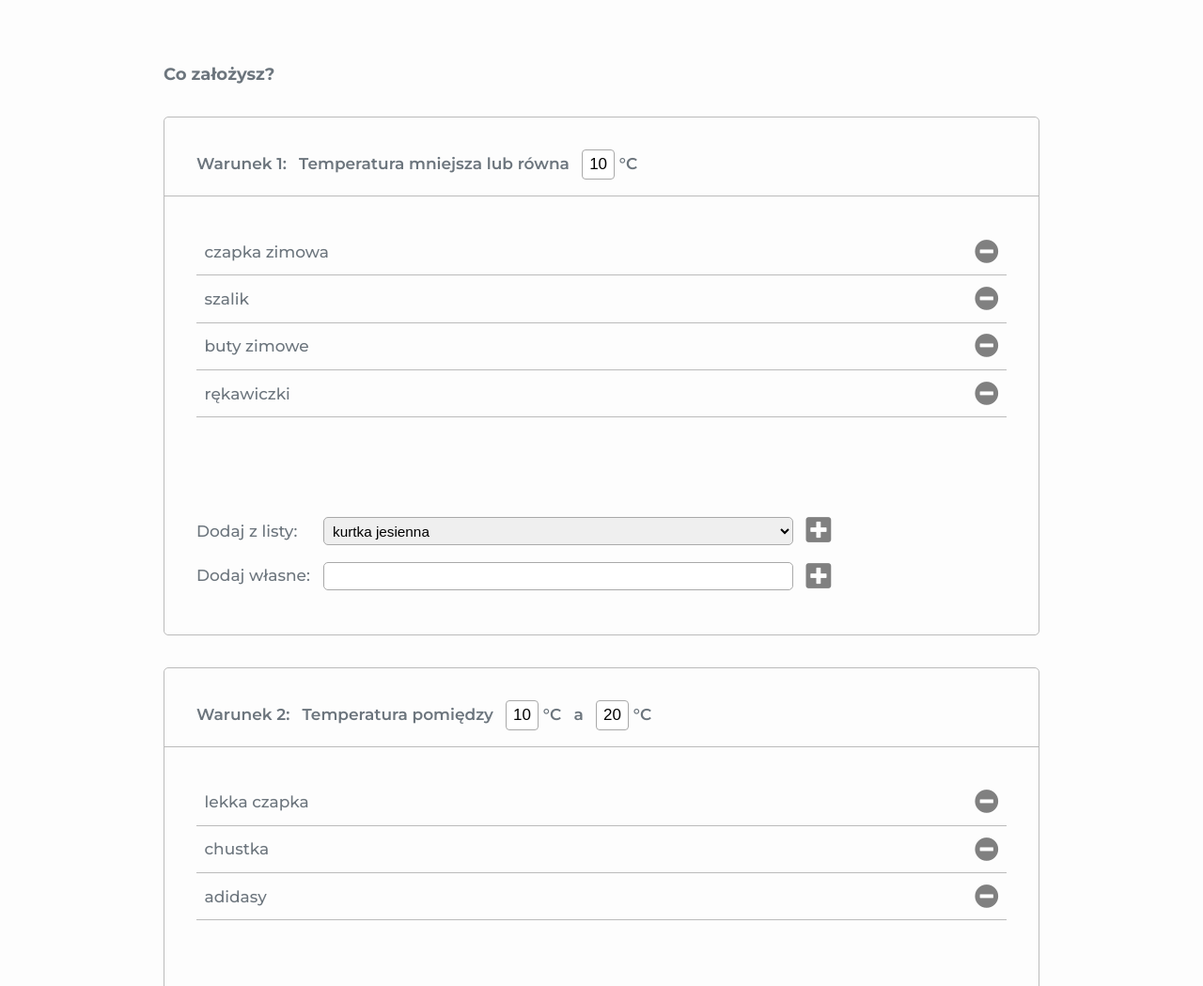
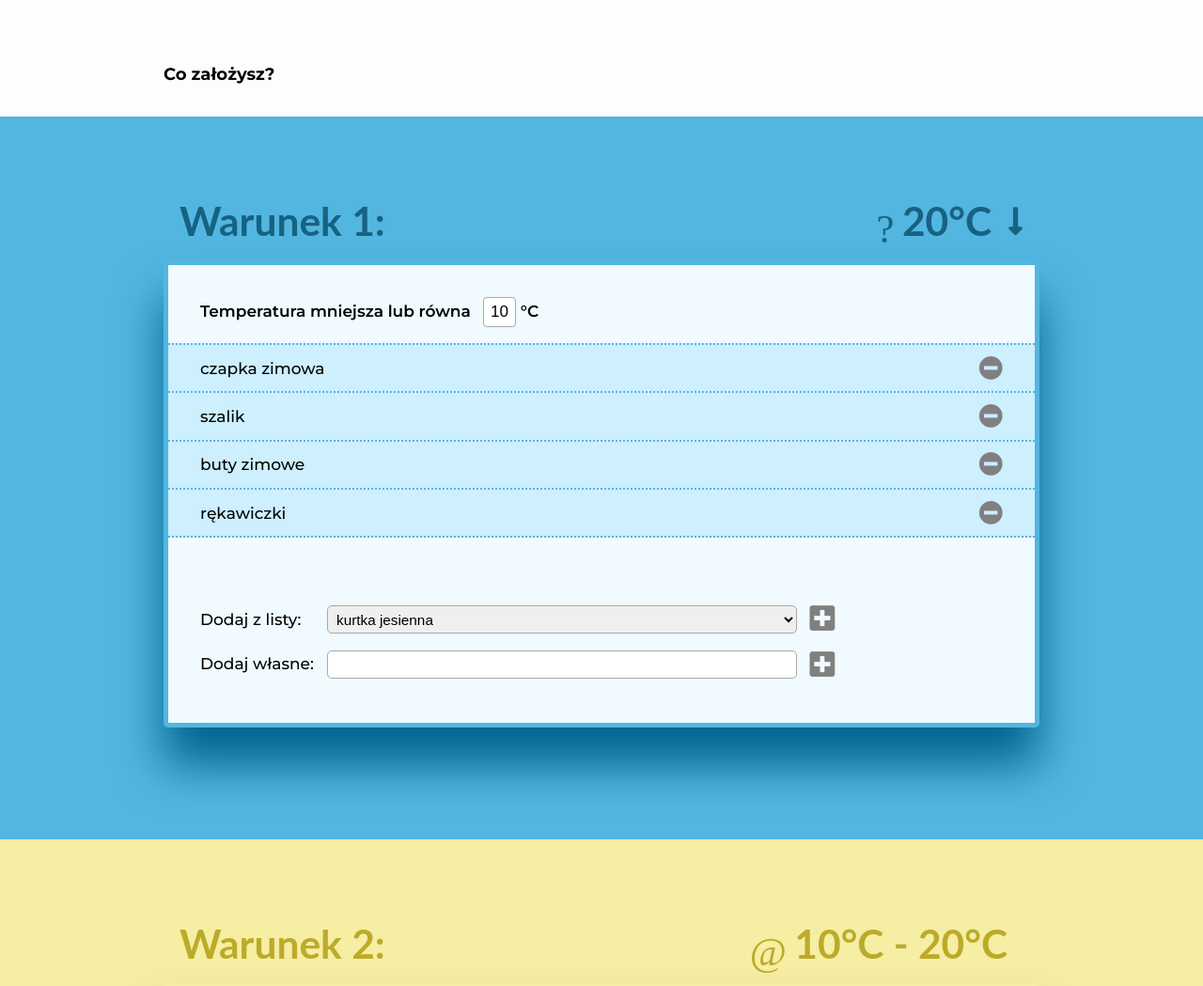
Before and after one commit to jozefowiczanna/meteoszafa, a website: page development/index.html in a window 1280 px wide. Shown: the part 720-1769 px from the top of the page at 94% size. Drawn offline with Linux system fonts and the light colour scheme; a web font is replaced by a local one.

Commit message:
Dodanie zestawu kolorów i ikon dla każdego z warunków

```diff
--- /dev/null
+++ b/components/sass/_background.scss
@@ -0,0 +1,121 @@
+// _background.scss
+
+
+// **********
+// font-size: 1.5rem;
+// padding: 0.5rem;
+// margin-left: -0.5rem;
+// background-color: #1f83ad;
+// color: white;
+// border-radius: 5px;
+// *****************
+
+
+.bgc {
+	padding: 5rem 0 7rem;
+}
+
+.big-wrapper {
+	font-size: 1.8rem;
+	padding: 0 1rem;
+}
+
+.big-text-group {
+	display: flex;
+	align-items: center;
+
+
+	.fas {
+		font-size: 0.8em;
+		padding-bottom: 1rem;
+	}
+
+	.icon {
+		margin-right: 0.5rem;
+	}
+}
+
+.big-text {
+	font-family: 'Lato';
+	font-weight: 700;
+	margin: 0 1rem 1rem 0;
+}
+
+// x y blur shadow for all conditions
+$shadow: 0 40px 50px;
+
+// condition 1 (blue)
+$bgc-01: hsl(198, 70%, 60%);
+$bgc-01_box: hsl(198, 100%, 28%);
+$bgc-01_text: hsl(198, 70%, 30%);
+$bgc-01_light: hsla(198, 95%, 97%, 1);
+$bgc-01_list: hsla(198, 95%, 90%, 1);
+$bgc-01_list-hover: hsla(198, 95%, 85%, 1);
+
+// condition 2 (yellow)
+$bgc-02: hsl(55, 80%, 80%);
+$bgc-02_box: hsl(55, 63%, 35%);
+$bgc-02_text: hsl(53, 64%, 45%);
+$bgc-02_light: hsla(55, 95%, 97%, 1);
+$bgc-02_list: hsla(55, 90%, 90%, 1);
+$bgc-02_list-hover: hsla(55, 90%, 80%, 1);
+$bgc-02-border: hsla(55, 80%, 50%, 1);
+
+// condition 3 (green)
+$bgc-03: hsl(88, 63%, 63%);
+$bgc-03_box: hsl(88, 55%, 30%);
+$bgc-03_text: hsl(88, 73%, 35%);
+$bgc-03_light: hsla(88, 90%, 98%, 1);
+$bgc-03_list: hsla(88, 90%, 90%, 1);
+$bgc-03_list-hover: hsla(88, 90%, 80%, 1);
+
+// condition 4 (gray)
+$bgc-04: hsl(0, 0%, 95%);
+$bgc-04_box: hsl(0, 0%, 50%);
+$bgc-04_text: hsl(0, 0%, 50%);
+$bgc-04_light: hsla(0, 0%, 98%, 1);
+$bgc-04_list: hsl(0, 0%, 95%);
+$bgc-04_list-hover: hsl(0, 0%, 90%);
+$bgc-02-border: hsla(0, 0%, 80%, 1);
+
+// condition 5 (gray blue)
+$bgc-05: hsl(198, 50%, 65%);
+$bgc-05_box: hsl(198, 50%, 30%);
+$bgc-05_text: hsl(198, 50%, 30%);
+$bgc-05_light: hsla(198, 95%, 98%, 1);
+$bgc-05_list: hsla(198, 70%, 93%, 1);
+$bgc-05_list-hover: hsla(198, 70%, 88%, 1);
+
+
+@mixin color-set($sel, $bg, $box, $text, $light, $list, $list-hover, $border) {
+	#{$sel} {
+		background-color: $bg;
+		.bgc-box {
+			border: 5px solid $bg !important;
+			box-shadow: $shadow $box;
+			background-color: $light;
+		}
+		.big-text-group {
+			color: $text;
+		}
+		.list-item {
+			$bw: 2px;
+			$bt: dotted;
+			border-bottom: $bw $bt $border;
+			background-color: $list;
+
+			&:first-of-type {
+				border-top: $bw $bt $border;
+			}
+			&:hover {
+				background-color: $list-hover;
+			}
+		}
+	}
+}
+
+@include color-set(".bgc-01", $bgc-01, $bgc-01_box, $bgc-01_text, $bgc-01_light, $bgc-01_list, $bgc-01_list-hover, $bgc-01);
+@include color-set(".bgc-02", $bgc-02, $bgc-02_box, $bgc-02_text, $bgc-02_light, $bgc-02_list, $bgc-02_list-hover, $bgc-02-border);
+@include color-set(".bgc-03", $bgc-03, $bgc-03_box, $bgc-03_text, $bgc-03_light, $bgc-03_list, $bgc-03_list-hover, $bgc-03);
+@include color-set(".bgc-04", $bgc-04, $bgc-04_box, $bgc-04_text, $bgc-04_light, $bgc-04_list, $bgc-04_list-hover, $bgc-02-border);
+@include color-set(".bgc-05", $bgc-05, $bgc-05_box, $bgc-05_text, $bgc-05_light, $bgc-05_list, $bgc-05_list-hover, $bgc-05);
--- a/components/sass/_base.scss
+++ b/components/sass/_base.scss
@@ -6,7 +6,6 @@ body {
   background-color: #FDFDFD;
   padding: 0;
   margin: 0;
-  color: #6c757d;
 }
 
 .wrapper {
@@ -48,7 +47,9 @@ body {
 }
 
 .cardround {
-  margin-bottom: 2rem;
+  // margin-bottom: 2rem;
+	background-color: #fff;
+	position: relative;
 }
 
 .no-border {
--- a/components/sass/_media.scss
+++ b/components/sass/_media.scss
@@ -89,12 +89,8 @@
 		margin-right: 0.5rem;
 	}
 
-	.list-condition {
-		padding: 2rem;
-	}
-
 	.list-item {
-		padding: 0.7rem 0.5rem;
+		padding: 0.7rem 2rem;
 	}
 
 	.add {
@@ -154,3 +150,21 @@
 		// margin-right: 2rem;
 	}
 }
+
+// =================================
+// background
+@media screen and (min-width: 700px) {
+	.big-wrapper {
+		display: flex;
+		justify-content: space-between;
+		align-items: center;
+		font-size: 2rem;
+	}
+}
+
+
+@media screen and (min-width: 900px) {
+	.big-wrapper {
+		font-size: 2.5rem;
+	}
+}
--- a/components/sass/_nav.scss
+++ b/components/sass/_nav.scss
@@ -3,7 +3,8 @@
 	position: fixed;
 	width: 100%;
 	background-color: $bg-color;
-	z-index: 10;
+	z-index: 999;
+	// box-shadow: 0 0 10px rgba(0, 0, 0, 0.5); // on-scroll
 }
 
 .nav_menu {
--- a/components/sass/_settings.scss
+++ b/components/sass/_settings.scss
@@ -5,7 +5,6 @@
 }
 
 .cardround_header {
-	border-bottom: 1px solid $bc-border-color;
   padding: 1rem;
 	font-weight: 600;
 }
@@ -52,7 +51,6 @@
   display: flex;
   justify-content: space-between;
   align-items: center;
-  border-bottom: 1px solid $bc-border-color;
 	transition: background-color 0.2s;
 
 	&:hover {
--- a/components/sass/_typography.scss
+++ b/components/sass/_typography.scss
@@ -6,6 +6,7 @@ body {
   font-family: 'Montserrat', sans-serif;
   font-size: 1rem;
 	font-weight: 500;
+	color: $text-color;
 }
 
 p {
--- a/components/sass/_variables.scss
+++ b/components/sass/_variables.scss
@@ -14,7 +14,7 @@ $bc-padding-left: 1rem;
 
 $light-blue: #27aae2;
 $bg-color: #FDFDFD;
-$text-color: #6c757d;
+$text-color: #000;
 
 // button colors:
 
@@ -37,12 +37,3 @@ $menu_link-color-hover: #bbb;
 // list
 
 $list-item-hover: #f9f9f9;
-
-
-// condition icons
-
-.diw-thermometer-25 {
-	color: blue;
-	display: inline-block;
-	font-size: 2rem;
-}
--- a/components/sass/style.scss
+++ b/components/sass/style.scss
@@ -3,6 +3,7 @@
 @import '_typography.scss';
 @import '_mixins.scss';
 @import '_base.scss';
+@import '_background.scss';
 @import '_nav.scss';
 @import '_about.scss';
 @import '_settings.scss';
--- a/development/index.html
+++ b/development/index.html
@@ -23,10 +23,11 @@
 	</header>
 
 	<main>
-		<div class="wrapper">
+		<div class="">
 
 			<!-- about -->
 			<section class="section about" id="#about">
+				<div class="wrapper">
 					<div class="about_holder">
 						<div class="about_text-holder">
 							<h1 class="h1-big">METEOSZAFA</h1>
@@ -44,6 +45,7 @@
 						</div>
 						<img class="logo-big" src="images/logo_rain.png" alt="">
 					</div>
+				</div>
 			</section>
 
 			<!-- settings -->
@@ -53,12 +55,23 @@
 					<!-- sethow -->
 
 					<section class="section">
+						<div class="wrapper">
 							<h2 id="sethow">Co założysz?</h2>
+						</div>
 
 						<!-- CONDITION 1 -->
-						<div class="cardround js-condition">
+						<section class="bgc bgc-01">
+							<div class="wrapper">
+								<div class="big-wrapper">
+									<div class="big-text-group big-text">Warunek 1:</div>
+									<div class="big-text-group">
+										<div class="icon diw-thermometer-25"></div>
+										<div class="big-text">20°C</div>
+										<i class="fas fa-long-arrow-alt-down"></i>
+									</div>
+								</div>
+								<div class="cardround bgc-box js-condition">
 									<div class="cardround_header">
-								<span class="condition_text-nr">Warunek 1:</span>
 										<label class="condition_label" for="condition-1">Temperatura mniejsza lub równa</label>
 										<input class="condition_input" type="text" id="condition-1" value="10">
 										<span class="condition_unit">°C</span>
@@ -86,12 +99,22 @@
 									</div><!-- cardround_body -->
 								</div><!-- cardround -->
 								<!-- END OF CONDITION 1 -->
+							</div>
+						</section>
 
 
 						<!-- CONDITION 2 -->
-						<div class="cardround js-condition">
+						<section class="bgc bgc-02">
+							<div class="wrapper">
+								<div class="big-wrapper">
+									<div class="big-text-group big-text">Warunek 2:</div>
+									<div class="big-text-group">
+										<div class="icon diw-thermometer-50"></div>
+										<div class="big-text">10°C - 20°C</div>
+									</div>
+								</div>
+								<div class="cardround bgc-box js-condition">
 									<div class="cardround_header">
-								<span class="condition_text-nr">Warunek 2:</span>
 										<label class="condition_label" for="condition-2a">Temperatura pomiędzy</label>
 										<input class="condition_input" type="text" id="condition-2a" value="10">
 										<span class="condition_unit">°C</span>
@@ -122,11 +145,22 @@
 									</div><!-- cardround_body -->
 								</div><!-- cardround -->
 								<!-- END OF CONDITION 2 -->
+							</div>
+						</section>
 
 						<!-- CONDITION 3 -->
-						<div class="cardround js-condition">
+						<section class="bgc bgc-03">
+							<div class="wrapper">
+								<div class="big-wrapper">
+									<div class="big-text-group big-text">Warunek 3:</div>
+									<div class="big-text-group">
+										<div class="icon diw-thermometer-75"></div>
+										<div class="big-text">20°C</div>
+										<i class="fas fa-long-arrow-alt-up"></i>
+									</div>
+								</div>
+								<div class="cardround bgc-box js-condition">
 									<div class="cardround_header">
-								<span class="condition_text-nr">Warunek 3:</span>
 										<label class="condition_label" for="condition-3">Temperatura powyżej</label>
 										<input class="condition_input" type="text" id="condition-3" value="10">
 										<span class="condition_unit">°C</span>
@@ -154,11 +188,22 @@
 									</div><!-- cardround_body -->
 								</div><!-- cardround -->
 								<!-- END OF CONDITION 3 -->
+							</div>
+						</section>
 
 						<!-- CONDITION 4 -->
-						<div class="cardround js-condition">
+						<section class="bgc bgc-04">
+							<div class="wrapper">
+								<div class="big-wrapper">
+									<div class="big-text-group big-text">Warunek 4:</div>
+									<div class="big-text-group">
+										<div class="icon diw-wind"></div>
+										<div class="big-text">25 km/h</div>
+										<i class="fas fa-long-arrow-alt-up"></i>
+									</div>
+								</div>
+								<div class="cardround bgc-box js-condition">
 									<div class="cardround_header">
-								<span class="condition_text-nr">Warunek 4:</span>
 										<label class="condition_label" for="condition-4">Wiatr większy niż</label>
 										<input class="condition_input" type="text" id="condition-4" value="10">
 										<span class="condition_unit">km/h</span>
@@ -186,12 +231,23 @@
 									</div><!-- cardround_body -->
 								</div><!-- cardround -->
 								<!-- END OF CONDITION 4 -->
+							</div>
+						</section>
 
 						<!-- CONDITION 5 -->
-						<div class="cardround js-condition">
+						<section class="bgc bgc-05">
+							<div class="wrapper">
+								<div class="big-wrapper">
+									<div class="big-text-group big-text">Warunek 5:</div>
+									<div class="big-text-group">
+										<div class="icon diw-rain"></div>
+										<div class="big-text">80%</div>
+										<i class="fas fa-long-arrow-alt-up"></i>
+									</div>
+								</div>
+								<div class="cardround bgc-box js-condition">
 									<div class="cardround_header">
-								<span class="condition_text-nr">Warunek 5:</span>
-								<label class="condition_label" for="condition-5">Wiatr większy niż</label>
+										<label class="condition_label" for="condition-5">Opady większe niż</label>
 										<input class="condition_input" type="text" id="condition-5" value="10">
 										<span class="condition_unit">%</span>
 									</div><!-- cardround_header -->
@@ -218,16 +274,20 @@
 									</div><!-- cardround_body -->
 								</div><!-- cardround -->
 								<!-- END OF CONDITION 5 -->
+							</div>
+						</section>
 
 					</section><!-- sethow -->
 
 					<!-- setwhere -->
 					<section class="section section_where">
+						<div class="wrapper">
 							<h2 id="setwhere">Dokąd pojedziesz?</h2>
 							<div class="boxround">
 								<label class="boxround_select-label" for="select-city">Wybierz miasto:</label>
 								<select class="select boxround_select" name="select-city" id="select-city">
 								</select>
+							</div>
 						</div>
 					</section>
 
```
Also changed, not shown: development/css/style.css. Lines whose indentation alone changed are shown as unchanged.
